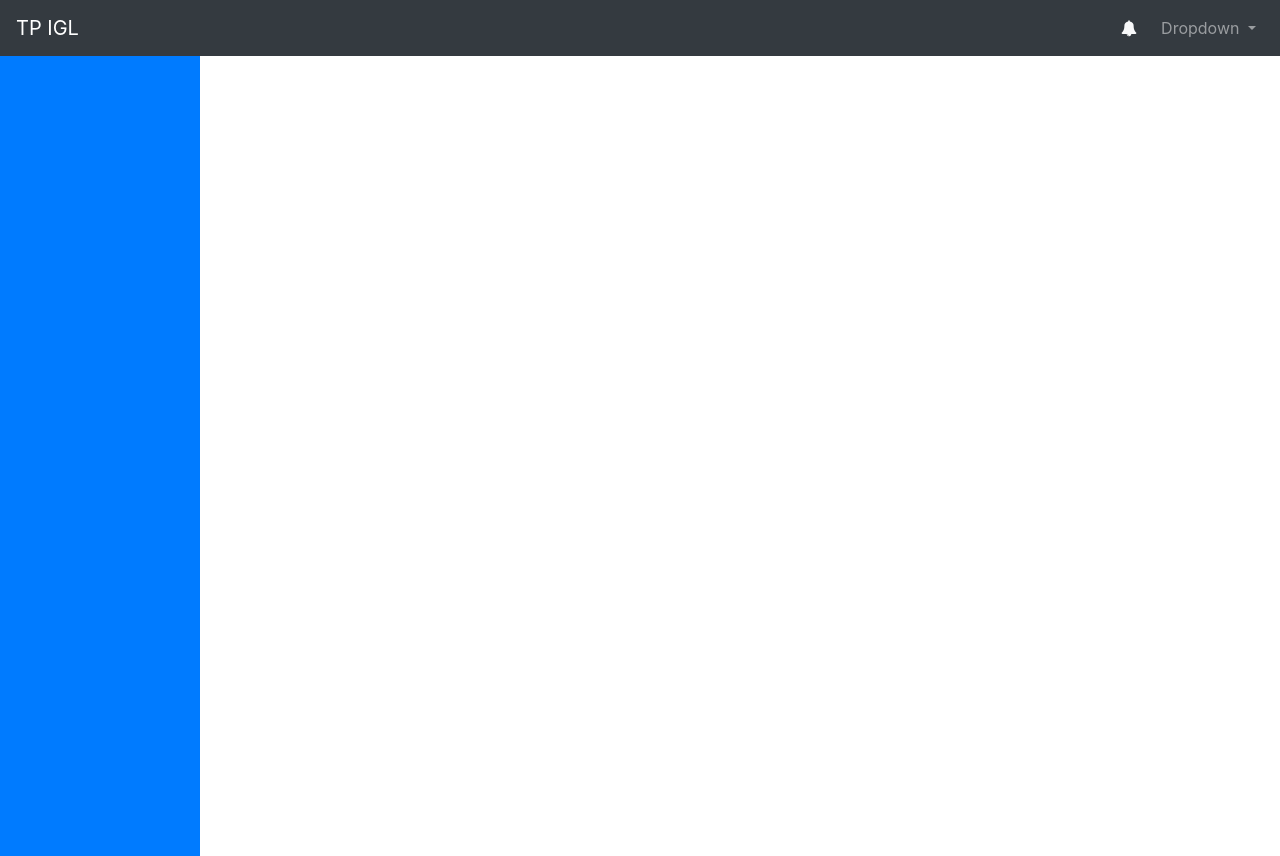
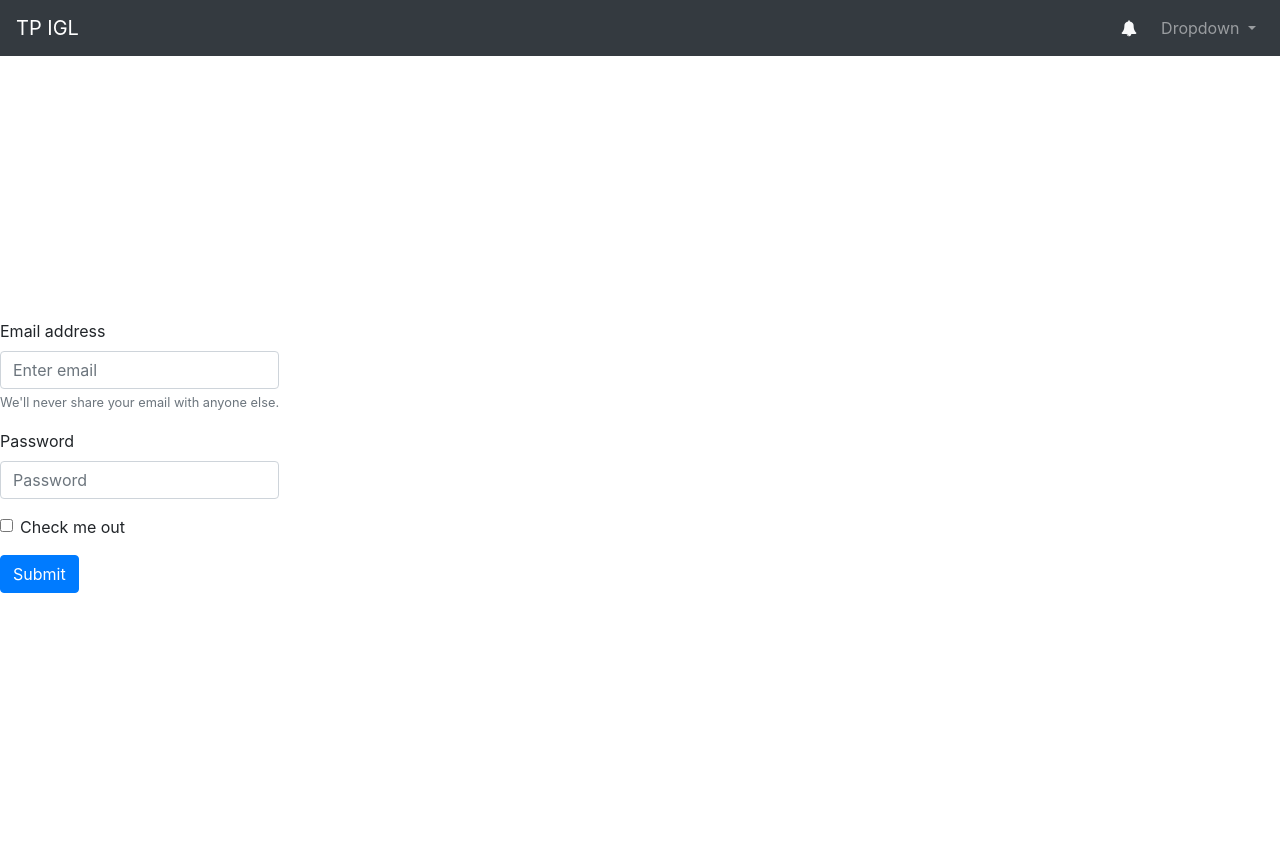
Before and after one commit to redhaam/TP-IGL, an Angular app: page / in a window 1280 px wide. Built offline with nearby package versions, Linux system fonts and the light colour scheme.

Commit message:
creating ui_feedback

```diff
--- /dev/null
+++ b/src/app/Components/ui-feedback/ui-feedback.component.html
@@ -0,0 +1,31 @@
+<div class="d-flex h-100 align-items-center ">
+  <form>
+    <div class="form-group">
+      <label for="exampleInputEmail1">Email address</label>
+      <input
+        type="email"
+        class="form-control"
+        id="exampleInputEmail1"
+        aria-describedby="emailHelp"
+        placeholder="Enter email"
+      />
+      <small id="emailHelp" class="form-text text-muted"
+        >We'll never share your email with anyone else.</small
+      >
+    </div>
+    <div class="form-group">
+      <label for="exampleInputPassword1">Password</label>
+      <input
+        type="password"
+        class="form-control"
+        id="exampleInputPassword1"
+        placeholder="Password"
+      />
+    </div>
+    <div class="form-group form-check">
+      <input type="checkbox" class="form-check-input" id="exampleCheck1" />
+      <label class="form-check-label" for="exampleCheck1">Check me out</label>
+    </div>
+    <button type="submit" class="btn btn-primary">Submit</button>
+  </form>
+</div>
--- /dev/null
+++ b/src/app/Components/ui-feedback/ui-feedback.component.ts
@@ -0,0 +1,12 @@
+import { Component, OnInit } from "@angular/core";
+
+@Component({
+  selector: "app-ui-feedback",
+  templateUrl: "./ui-feedback.component.html",
+  styleUrls: ["./ui-feedback.component.css"]
+})
+export class UiFeedbackComponent implements OnInit {
+  constructor() {}
+
+  ngOnInit() {}
+}
--- a/src/app/app.component.html
+++ b/src/app/app.component.html
@@ -1,3 +1,4 @@
 <app-navbar></app-navbar>
-<app-enseignant></app-enseignant>
-<!--<app-ui-etudiant></app-ui-etudiant> -->
+<!--  <app-enseignant></app-enseignant>
+<app-ui-etudiant></app-ui-etudiant> -->
+<app-ui-feedback></app-ui-feedback>
--- a/src/app/app.module.ts
+++ b/src/app/app.module.ts
@@ -9,6 +9,7 @@
 import { EnseignantComponent } from "./Components/enseignant/enseignant.component";
 import { HttpClientModule } from "@angular/common/http";
 import { UiEtudiantComponent } from "./Components/ui-etudiant/ui-etudiant.component";
+import { UiFeedbackComponent } from "./Components/ui-feedback/ui-feedback.component";
 
 @NgModule({
   declarations: [
@@ -16,7 +17,8 @@
     LoginComponent,
     UiEtudiantComponent,
     EnseignantComponent,
-    NavbarComponent
+    NavbarComponent,
+    UiFeedbackComponent
   ],
   imports: [
     BrowserModule,
```
Also changed, not shown: src/app/Components/ui-feedback/ui-feedback.component.css (added).
